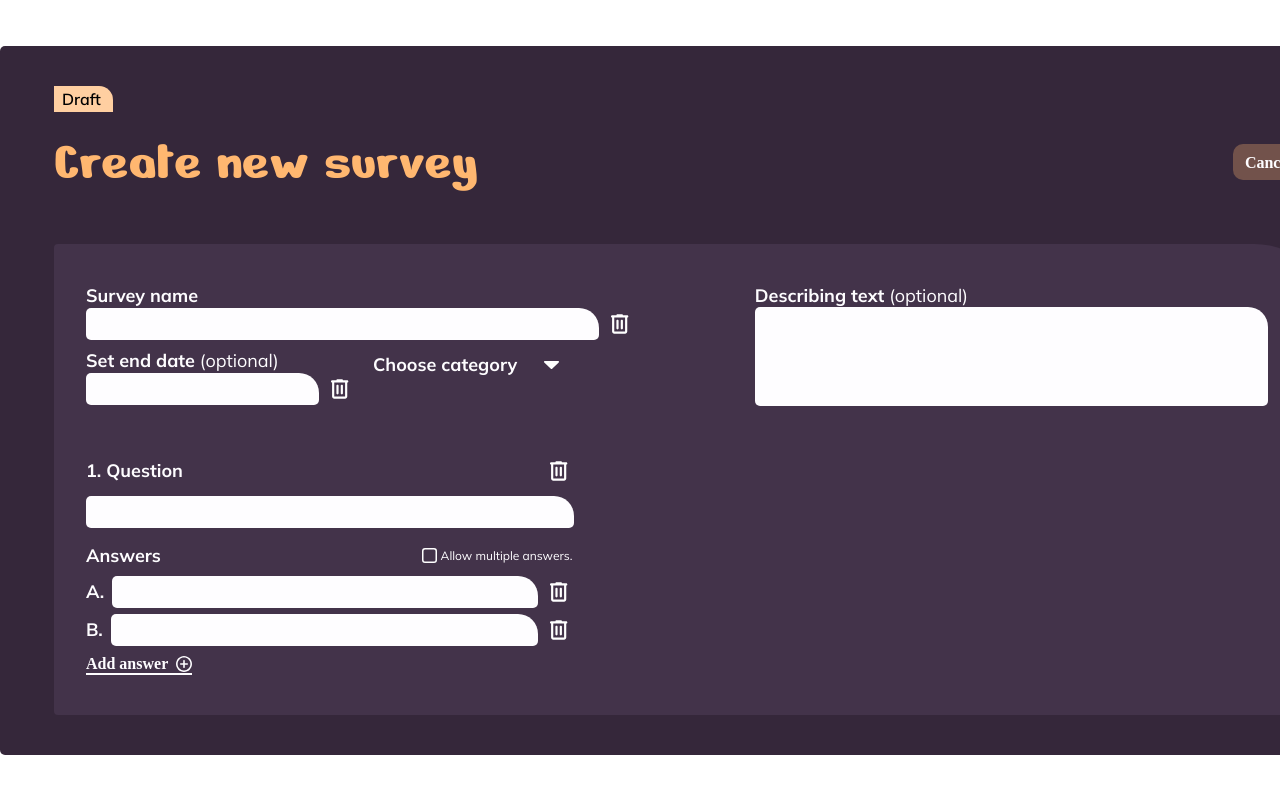
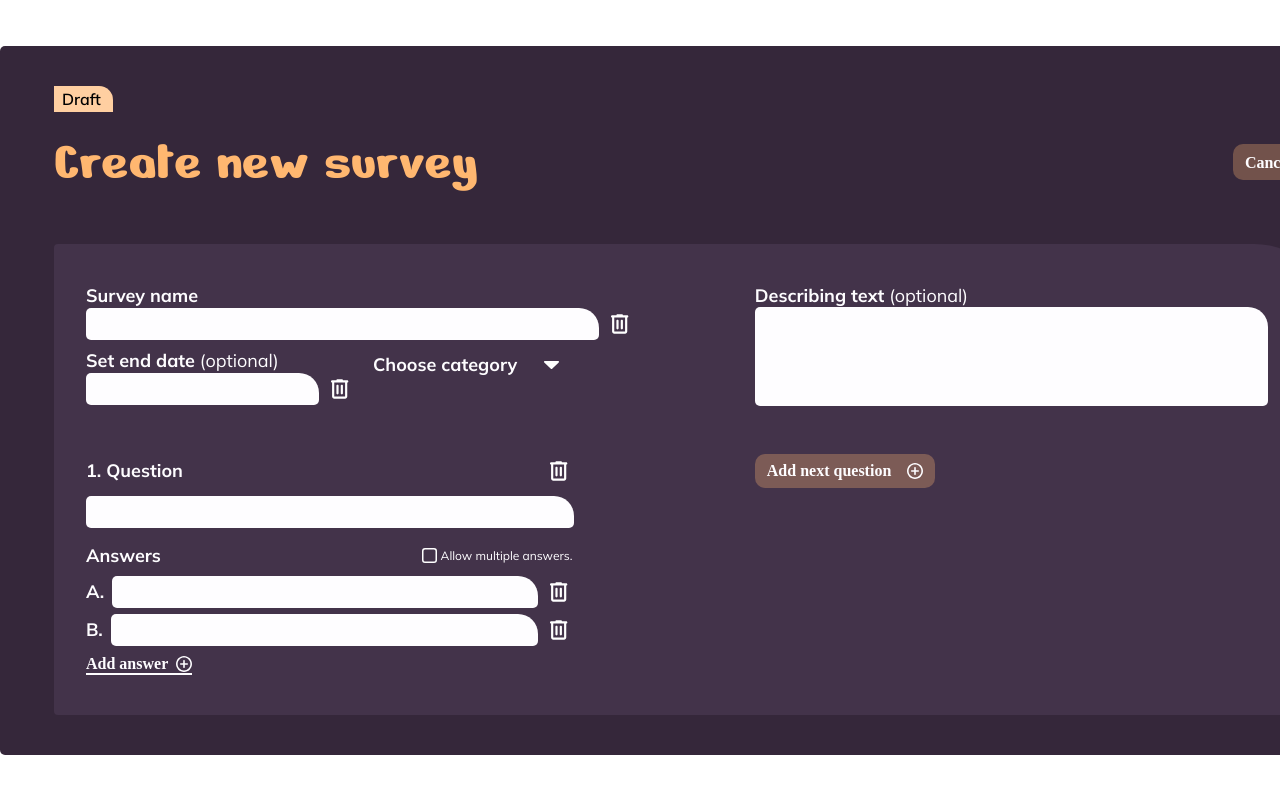
Before and after one commit to XbatzoX/poll-app, an Angular app: page /draft in a window 1280 px wide. Shown: the top 794 px of the page. Built offline with nearby package versions, Linux system fonts and the light colour scheme; a web font is replaced by a local one.

Commit message:
added button for add new question

```diff
--- a/src/app/shared/components/create-survey-form/create-survey-form.html
+++ b/src/app/shared/components/create-survey-form/create-survey-form.html
@@ -58,12 +58,12 @@
             <fieldset class="questionContainer__fieldset">
                 <div class="questionContainer__questionBox">
                     <div class="questionContainer__labelBox">
-                        <label for="question" class="surveyForm__label">1. Question</label>
-                        <button class="deleteBtn" (mouseenter)="isHoveredId = 'question'" (mouseleave)="isHoveredId = ''">
-                            <img [src]="changeDeleteIcon('question')" alt="delte icon as trash bin">
+                        <label for="1_question" class="surveyForm__label">1. Question</label>
+                        <button class="deleteBtn" (mouseenter)="isHoveredId = '1_question'" (mouseleave)="isHoveredId = ''">
+                            <img [src]="changeDeleteIcon('1_question')" alt="delte icon as trash bin">
                         </button>
                     </div>
-                    <input type="text" id="question" class="surveyForm__inputField maxWidth">
+                    <input type="text" id="1_question" class="surveyForm__inputField maxWidth">
                 </div>
                 <div class="questionContainer__answerBox">
                     <div class="questionContainer__labelBox">
@@ -77,7 +77,7 @@
                     </div>
                     <div class="answersContainer">
                         <div class="answersContainer__answerRow">
-                            <label class="surveyForm__label" for="2_answer">A.</label>
+                            <label class="surveyForm__label" for="1_answer">A.</label>
                             <div class="inputBox">
                                 <input type="text" id="1_answer" class="surveyForm__inputField">
                                 <button class="deleteBtn" (mouseenter)="isHoveredId = '1_answer'" (mouseleave)="isHoveredId = ''">
@@ -120,6 +120,12 @@
                     </div>
                 </div>
             </fieldset>
+            <div class="addQuestionBtnContainer">
+                <button class="btn btn--secondary">
+                    <span class="addQuestionBtnContainer__btnText">Add next question</span>
+                    <img src="assets/icons/add_circle_white.svg" alt="add symbol in circle as icon">
+                </button>
+            </div>
         </section>
     </form>
 </section>
--- a/src/app/shared/components/create-survey-form/create-survey-form.scss
+++ b/src/app/shared/components/create-survey-form/create-survey-form.scss
@@ -178,9 +178,10 @@ textarea{
 
 .questionContainer{
     display: flex;
-    justify-content: start;
+    justify-content: space-between;
+    align-items: start;
     flex-wrap: wrap;
-    width: 40%;
+    width: 100%;
 
      &__fieldset{
         border: none;
@@ -188,7 +189,7 @@ textarea{
         padding: 0;
         @include mx.flex-start();
         gap: map.get(var.$sizes, m);
-        width: 100%;
+        width: 40%;
     }
 
     &__questionBox{
@@ -288,3 +289,15 @@ textarea{
         color: map.get(var.$colors, btn-white);
     }
 }
+
+.addQuestionBtnContainer{
+    width: 45%;
+    display: flex;
+    justify-content: start;
+
+    &__btnText{
+        font-size: map.get(var.$sizes, m);
+        font-weight: 700;
+        color: map.get(var.$colors, btn-white);
+    }
+}
```
